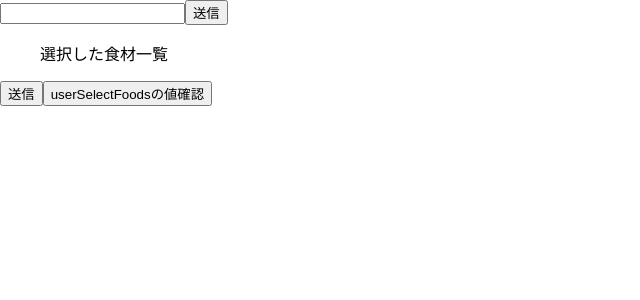
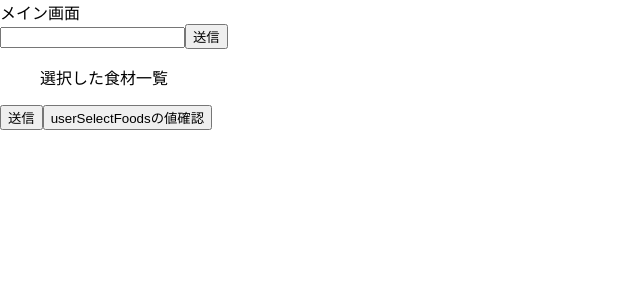
Before and after one commit to kakeruuu/myproject_nutrition_fact_frontend, a React (Create React App) app in the folder frontend/: page / in a window 1280 px wide. Shown: the top 300 px of the page, without its empty margins (0-640 px from the left). Built offline with nearby package versions, Linux system fonts and the light colour scheme; the HTML template or start-up script is replaced by a standard one.

Commit message:
App.test.tsxのテストの確認のための修正を加えた。

```diff
--- a/frontend/src/components/App.tsx
+++ b/frontend/src/components/App.tsx
@@ -1,4 +1,4 @@
-import React, { useState, useEffect } from "react";
+import React from "react";
 import { FoodList } from "./page/foodList/foodList";
 
 // import { foodLists, foodObject, postsBase } from "./foodlist/FoodListType";
@@ -24,6 +24,7 @@ export function App() {
   return (
     <div className="App">
       {/* ログイン画面などのページをどのタイミングで表示するかなどの処理もここに書く */}
+      メイン画面
       <FoodList />
     </div>
   );
```
